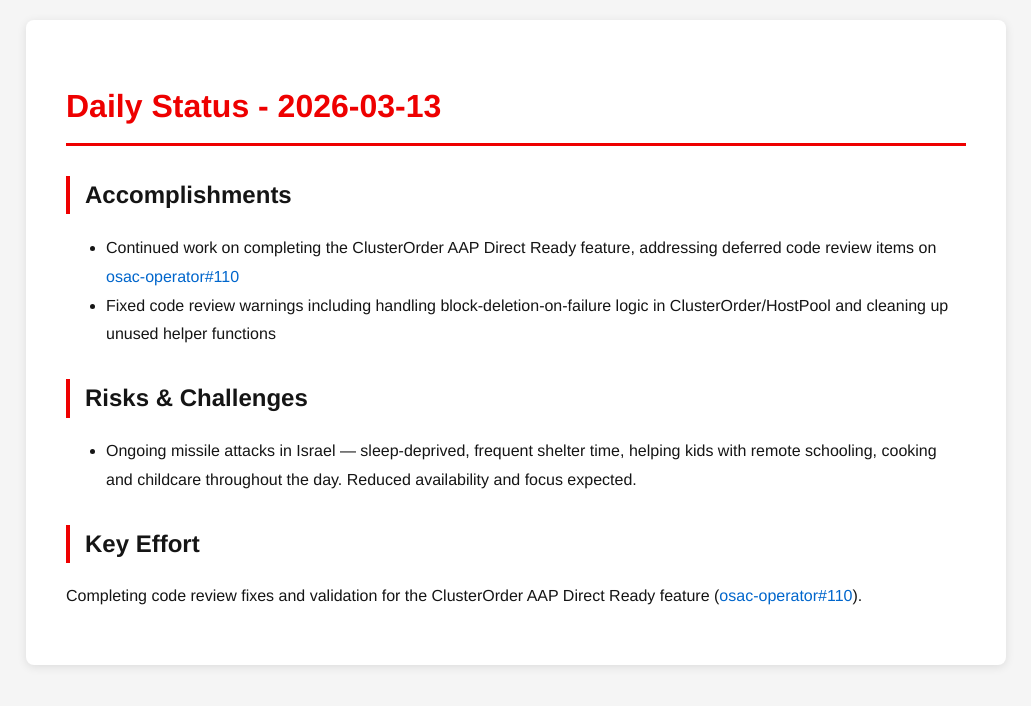
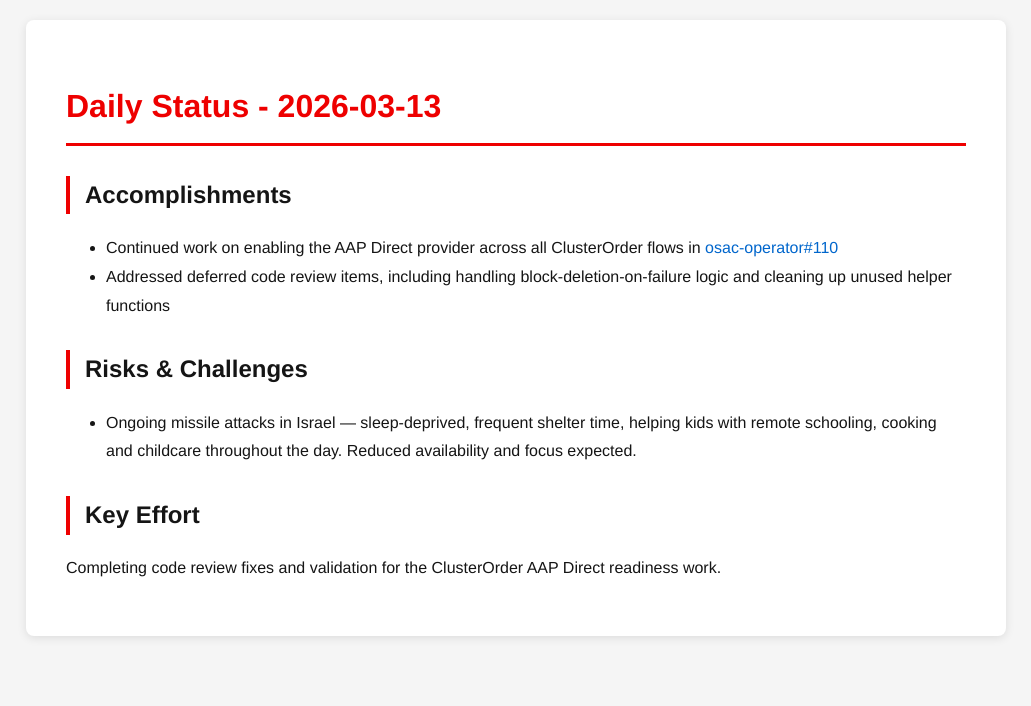
Before and after one commit to tzvatot/daily-status, a Jekyll site: the page built from 2026-03-13.md, in a window 1280 px wide. Shown: the top 706 px of the page, without its empty margins (124-1155 px from the left). Built offline with Jekyll 4.4.1, drawn with Linux system fonts in a browser that asks for light colours.

Commit message:
Daily status update - 2026-03-13

```diff
--- a/2026-03-13.md
+++ b/2026-03-13.md
@@ -7,11 +7,11 @@
 # Daily Status - 2026-03-13
 
 ## Accomplishments
-- Continued work on completing the ClusterOrder AAP Direct Ready feature, addressing deferred code review items on [osac-operator#110](https://github.com/osac-project/osac-operator/pull/110)
-- Fixed code review warnings including handling block-deletion-on-failure logic in ClusterOrder/HostPool and cleaning up unused helper functions
+- Continued work on enabling the AAP Direct provider across all ClusterOrder flows in [osac-operator#110](https://github.com/osac-project/osac-operator/pull/110)
+- Addressed deferred code review items, including handling block-deletion-on-failure logic and cleaning up unused helper functions
 
 ## Risks & Challenges
 - Ongoing missile attacks in Israel — sleep-deprived, frequent shelter time, helping kids with remote schooling, cooking and childcare throughout the day. Reduced availability and focus expected.
 
 ## Key Effort
-Completing code review fixes and validation for the ClusterOrder AAP Direct Ready feature ([osac-operator#110](https://github.com/osac-project/osac-operator/pull/110)).
+Completing code review fixes and validation for the ClusterOrder AAP Direct readiness work.
```
